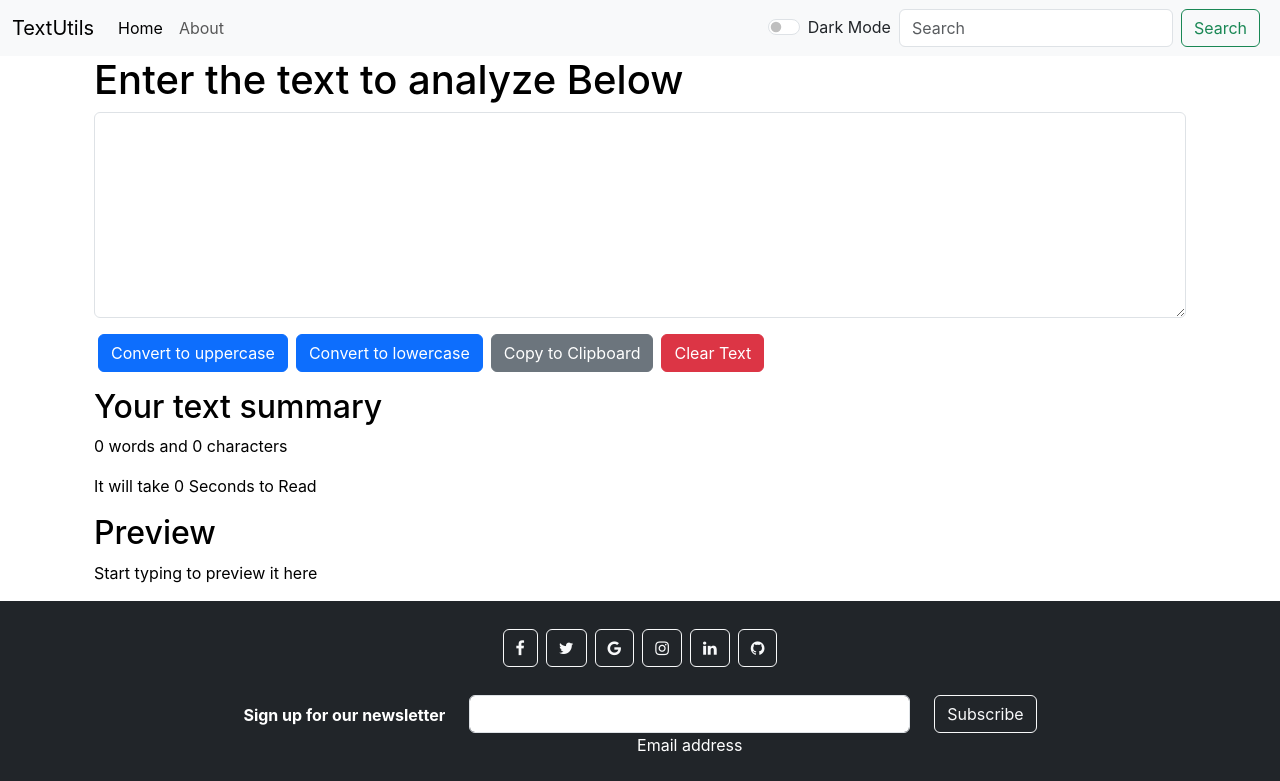
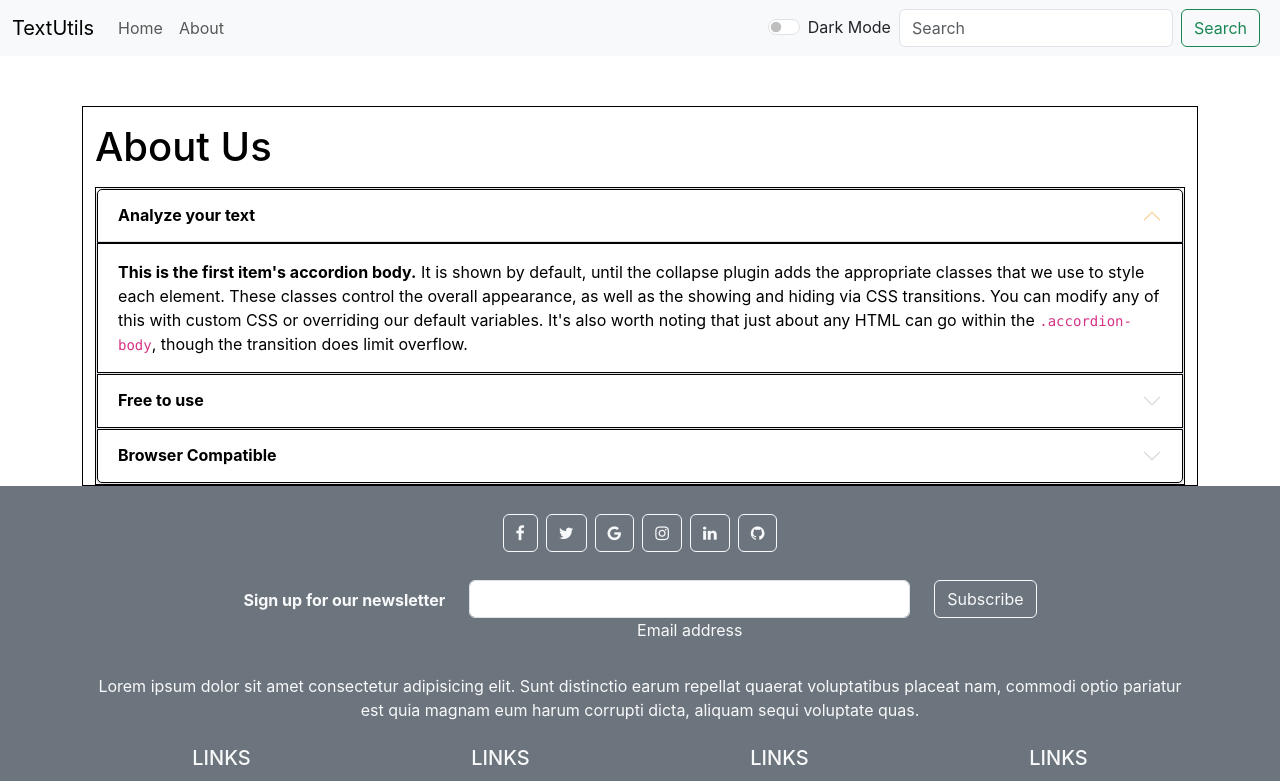
Before and after one commit to fakedevel0per/textutils, a React (Create React App) app: page /about in a window 1280 px wide. Shown: the top 781 px of the page. Built offline with nearby package versions, Linux system fonts and the light colour scheme.

Commit message:
removed bugs improved style
removed some bugs in counting copying more user friendly

```diff
--- a/package.json
+++ b/package.json
@@ -1,7 +1,6 @@
 {
   "name": "textutils",
   "version": "0.1.0",
-  "homepage": "https://fakedevel0per.github.io/textutils",
   "private": true,
   "dependencies": {
     "@testing-library/jest-dom": "^5.16.5",
--- a/public/index.html
+++ b/public/index.html
@@ -7,7 +7,7 @@
     <meta name="theme-color" content="#000000" />
     <meta
       name="description"
-      content="Web site created using create-react-app"
+      content="textUtils is word counter and character counting utility which can be used to manupulate your text in the way you want. You cancopy the manipulated text, as well as convert you text from uppercase to lowecase and lowercase to uppercase"
     />
     <link rel="apple-touch-icon" href="%PUBLIC_URL%/android-icon-36x36.png" />
 
@@ -15,7 +15,7 @@
 
     <link rel="stylesheet" href="https://cdnjs.cloudflare.com/ajax/libs/font-awesome/4.7.0/css/font-awesome.min.css">
     <link href="https://cdn.jsdelivr.net/npm/bootstrap@5.3.0-alpha1/dist/css/bootstrap.min.css" rel="stylesheet" integrity="sha384-GLhlTQ8iRABdZLl6O3oVMWSktQOp6b7In1Zl3/Jr59b6EGGoI1aFkw7cmDA6j6gD" crossorigin="anonymous">
-    <title>TextUtils: Home</title>
+    <title>TextUtils- word counter | character counter | lowercase to uppercase | uppercase to lowercase |</title>
   </head>
   <body>
     <noscript>You need to enable JavaScript to run this app.</noscript>
--- a/src/App.css
+++ b/src/App.css
@@ -36,3 +36,6 @@
     transform: rotate(360deg);
   }
 }
+.accordion-button::after{
+  filter: invert(1);
+}
--- a/src/App.js
+++ b/src/App.js
@@ -4,15 +4,14 @@ import Navbar from './components/Navbar';
 import Alert from './components/Alert';
 import TextForm from './components/TextForm';
 import Footer from './components/Footer';
-// import About from './components/About';
-// import {
-//   BrowserRouter as Router,
-//   Route,
-//   Routes
-// } from "react-router-dom";
+import About from './components/About';
+import {
+  BrowserRouter as Router,
+  Route,
+  Routes
+} from "react-router-dom";
 
 function App() {
-  // const [alert, setAlert] = useState({msg: 'default', type: 'success'});
   const [alert, setAlert] = useState(null);
   const showAlert = (message, type)=>{
    setAlert({
@@ -29,28 +28,26 @@ function App() {
       setMode('dark');
       document.body.style.backgroundColor = '#041525';
       showAlert("Dark Mode has been enabled", "success");
-      document.title = "TextUtils: Home DarkMode";
     }else{
       setMode('light');
       document.body.style.backgroundColor = 'white';
       showAlert("Light Mode has been enabled", "success");
-      document.title = "TextUtils: Home";
     }
   }
+
   return (
     <>
-      {/* <Router> */}
+      <Router>
       <Navbar title="TextUtils" aboutText="About" mode={mode} toggleMode={toggleMode}/>
       <Alert alert={alert}/>
       <div className="container">
-        <TextForm heading="Enter the text to analyze Below" toggleMode={toggleMode} showAlert={showAlert} mode={mode}/>
-        {/* <Routes>
-          <Route exact path="/" element={<TextForm heading="Enter the text to analyze Below" toggleMode={toggleMode} showAlert={showAlert} mode={mode}/>}/>
-          <Route exact path="/about" element={<About/>}/>
-        </Routes> */}
+        <Routes>
+          <Route exact path="/" element={<TextForm heading="Try TextUtils- Word counter, character counter, convert Text" toggleMode={toggleMode} showAlert={showAlert} mode={mode}/>}/>
+          <Route exact path="/about" element={<About mode={mode}/>}/>
+        </Routes>
       </div>
-      <Footer webLink="convertext.com"/>
-      {/* </Router>/ */}
+      <Footer webLink="convertext.com" mode={mode}/>
+      </Router>
     </>
   );
 }
--- a/src/components/About.js
+++ b/src/components/About.js
@@ -1,35 +1,13 @@
-import React, {useState} from 'react'
+import React from 'react'
+
 
 export default function About(props) {
-
-    const [myStyle, setmySyle] = useState({
-        color: 'black',
-        backgroundColor: 'white'
-    })
-
-    //TOGGLE BUTTON TEXT
-    const [btntext, setbtntext] = useState("Enable Dark Mode");
-
-    //TOGGLE STYLE FUNCTION
-const toggleStyle = ()=>{
-    if(btntext === "Enable Light Mode"){
-        setmySyle({
-        color: 'black',
-        backgroundColor: 'white'
-        })
-        setbtntext("Enable Dark Mode");
-
-    }else{
-        setmySyle({
-            color: 'white',
-            backgroundColor: '#041525'
-            })
-        setbtntext("Enable Light Mode");
-
+    let myStyle = {
+        color: props.mode === 'dark'?'white':'black',
+        backgroundColor: props.mode==='dark'?'#06213a':'white',
+        border: '1px solid',
+        borderColor: props.mode==='dark'?'white':'black'
     }
-}
-
-
 
   return (
     <div className="container" style={myStyle}>
@@ -38,7 +16,7 @@ const toggleStyle = ()=>{
                             <div className="accordion-item">
                                 <h2 className="accordion-header" id="headingOne">
                                 <button className="accordion-button" type="button" data-bs-toggle="collapse" data-bs-target="#collapseOne" aria-expanded="true" aria-controls="collapseOne" style={myStyle}>
-                                    Accordion Item #1
+                                    <strong>Analyze your text</strong>
                                 </button>
                                 </h2>
                                 <div id="collapseOne" className="accordion-collapse collapse show" aria-labelledby="headingOne" data-bs-parent="#accordionExample">
@@ -50,7 +28,7 @@ const toggleStyle = ()=>{
                             <div className="accordion-item">
                                 <h2 className="accordion-header" id="headingTwo">
                                 <button className="accordion-button collapsed" type="button" data-bs-toggle="collapse" data-bs-target="#collapseTwo" aria-expanded="false" aria-controls="collapseTwo" style={myStyle}>
-                                    Accordion Item #2
+                                    <strong>Free to use</strong>
                                 </button>
                                 </h2>
                                 <div id="collapseTwo" className="accordion-collapse collapse" aria-labelledby="headingTwo" data-bs-parent="#accordionExample">
@@ -62,7 +40,7 @@ const toggleStyle = ()=>{
                             <div className="accordion-item">
                                 <h2 className="accordion-header" id="headingThree">
                                 <button className="accordion-button collapsed" type="button" data-bs-toggle="collapse" data-bs-target="#collapseThree" aria-expanded="false" aria-controls="collapseThree" style={myStyle}>
-                                    Accordion Item #3
+                                    <strong>Browser Compatible</strong>
                                 </button>
                                 </h2>
                                 <div id="collapseThree" className="accordion-collapse collapse" aria-labelledby="headingThree" data-bs-parent="#accordionExample">
@@ -72,9 +50,6 @@ const toggleStyle = ()=>{
                                 </div>
                             </div>
                             </div>
-                <div className="container">
-                <button type="button" onClick={toggleStyle} className="btn btn-primary my-3">{btntext}</button>
-                </div>
     </div>
   )
 }
--- a/src/components/Alert.js
+++ b/src/components/Alert.js
@@ -6,11 +6,13 @@ export default function Alert(props) {
         return lower.charAt(0).toUpperCase() + lower.slice(1);
     }
   return (
-    props.alert && //    ele1 && ele2 => if ele1 is false or null, ele2 will not execute vice versa if ele1 is true or not null then ele2 will get executed
-    <div>
+    <div style={{height: '50px'}}>
+      {props.alert && //    ele1 && ele2 => if ele1 is false or null, ele2 will not execute vice versa if ele1 is true or not null then ele2 will get executed
+      <div>
         <div className={`alert alert-${props.alert.type} alert-dismissible fade show`} role="alert">
             <strong>{capitalize(props.alert.type)}</strong>: {props.alert.msg}
         </div>
+      </div>}
     </div>
   )
 }
--- a/src/components/Footer.js
+++ b/src/components/Footer.js
@@ -1,33 +1,35 @@
 import React from 'react'
+import { Link } from 'react-router-dom'
+
 export default function Footer(props) {
     return (
-        <footer className="bg-dark text-center text-white">
+        <footer className={`bg-${props.mode==='dark'?'dark':'secondary'} text-center text-light`}>
           {/* <!-- Grid container -->/ */}
           <div className="container p-4">
             {/* <!-- Section: Social media --> */}
             <section className="mb-4">
               {/* <!-- Facebook -->/ */}
-              <a className="btn btn-outline-light btn-floating m-1" href="/" role="button">
+              <a className="btn btn-outline-light btn-floating m-1" href="#" role="button">
                 <i className="fa fa-facebook-f"></i></a>
 
               {/* <!-- Twitter --> */}
-              <a className="btn btn-outline-light btn-floating m-1" href="/" role="button">
+              <a className="btn btn-outline-light btn-floating m-1" href="#" role="button">
                 <i className="fa fa-twitter"></i></a>
 
               {/* <!-- Google -->/ */}
-              <a className="btn btn-outline-light btn-floating m-1" href="/" role="button">
+              <a className="btn btn-outline-light btn-floating m-1" href="#" role="button">
                 <i className="fa fa-google"></i></a>
 
               {/* <!-- Instagram --> */}
-              <a className="btn btn-outline-light btn-floating m-1" href="/" role="button">
+              <a className="btn btn-outline-light btn-floating m-1" href="#" role="button">
                 <i className="fa fa-instagram"></i></a>
 
               {/* <!-- Linkedin -->/ */}
-              <a className="btn btn-outline-light btn-floating m-1" href="/" role="button">
+              <a className="btn btn-outline-light btn-floating m-1" href="#" role="button">
                 <i className="fa fa-linkedin"></i></a>
 
               {/* <!-- Github --> */}
-              <a className="btn btn-outline-light btn-floating m-1" href="/" role="button">
+              <a className="btn btn-outline-light btn-floating m-1" href="#" role="button">
                 <i className="fa fa-github"></i></a>
             </section>
             <section className="">
@@ -66,16 +68,16 @@ export default function Footer(props) {
 
                   <ul className="list-unstyled mb-0">
                     <li>
-                      <a href="/" className="text-white">Link 1</a>
+                      <Link href="#" className="text-white" to="/about">About Us</Link>
                     </li>
                     <li>
-                      <a href="/" className="text-white">Link 2</a>
+                      <a href="#" className="text-white">Link 2</a>
                     </li>
                     <li>
-                      <a href="/" className="text-white">Link 3</a>
+                      <a href="#" className="text-white">Link 3</a>
                     </li>
                     <li>
-                      <a href="/" className="text-white">Link 4</a>
+                      <a href="#" className="text-white">Link 4</a>
                     </li>
                   </ul>
                 </div>
@@ -84,16 +86,16 @@ export default function Footer(props) {
 
                   <ul className="list-unstyled mb-0">
                     <li>
-                      <a href="/" className="text-white">Link 1</a>
+                      <a href="#" className="text-white">Link 1</a>
                     </li>
                     <li>
-                      <a href="/" className="text-white">Link 2</a>
+                      <a href="#" className="text-white">Link 2</a>
                     </li>
                     <li>
-                      <a href="/" className="text-white">Link 3</a>
+                      <a href="#" className="text-white">Link 3</a>
                     </li>
                     <li>
-                      <a href="/" className="text-white">Link 4</a>
+                      <a href="#" className="text-white">Link 4</a>
                     </li>
                   </ul>
                 </div>
@@ -102,16 +104,16 @@ export default function Footer(props) {
 
                   <ul className="list-unstyled mb-0">
                     <li>
-                      <a href="/" className="text-white">Link 1</a>
+                      <a href="#" className="text-white">Link 1</a>
                     </li>
                     <li>
-                      <a href="/" className="text-white">Link 2</a>
+                      <a href="#" className="text-white">Link 2</a>
                     </li>
                     <li>
-                      <a href="/" className="text-white">Link 3</a>
+                      <a href="#" className="text-white">Link 3</a>
                     </li>
                     <li>
-                      <a href="/" className="text-white">Link 4</a>
+                      <a href="#" className="text-white">Link 4</a>
                     </li>
                   </ul>
                 </div>
@@ -120,16 +122,16 @@ export default function Footer(props) {
 
                   <ul className="list-unstyled mb-0">
                     <li>
-                      <a href="/" className="text-white">Link 1</a>
+                      <a href="#" className="text-white">Link 1</a>
                     </li>
                     <li>
-                      <a href="/" className="text-white">Link 2</a>
+                      <a href="#" className="text-white">Link 2</a>
                     </li>
                     <li>
-                      <a href="/" className="text-white">Link 3</a>
+                      <a href="#" className="text-white">Link 3</a>
                     </li>
                     <li>
-                      <a href="/" className="text-white">Link 4</a>
+                      <a href="#" className="text-white">Link 4</a>
                     </li>
                   </ul>
                 </div>
@@ -139,7 +141,7 @@ export default function Footer(props) {
           {/* <div className="text-center p-3" style="background-color: rgba(0, 0, 0, 0.2);"> */}
           <div className="text-center p-3 bg-secondary.bg-gradient  text-white">
             © 2020 Copyright:
-            <a className="text-white" href="/">{" "+props.webLink}</a>
+            <a className="text-white" href="#">{" "+props.webLink}</a>
           </div>
         </footer>
     )
--- a/src/components/Navbar.js
+++ b/src/components/Navbar.js
@@ -1,24 +1,24 @@
 import React from 'react'
 import PropTypes from 'prop-types'
-// import { Link } from 'react-router-dom'
+import { Link } from 'react-router-dom'
 export default function Navbar(props) {
+
   return (
     <nav className={`navbar navbar-expand-lg bg-${props.mode} navbar-${props.mode}`}>
     <div className="container-fluid">
-      <a className="navbar-brand" href="#">{props.title}</a>
+      <Link className="navbar-brand" to="/">{props.title}</Link>
       <button className="navbar-toggler" type="button" data-bs-toggle="collapse" data-bs-target="#navbarSupportedContent" aria-controls="navbarSupportedContent" aria-expanded="false" aria-label="Toggle navigation">
         <span className="navbar-toggler-icon"></span>
       </button>
       <div className="collapse navbar-collapse" id="navbarSupportedContent">
         <ul className="navbar-nav me-auto mb-2 mb-lg-0">
           <li className="nav-item">
-            <a className="nav-link active" aria-current="page" href="#">Home</a>
+            <Link className="nav-link" aria-current="page" to="/">Home</Link>
           </li>
           <li className="nav-item">
-            <a className="nav-link" href="#">{props.aboutText}</a>
+            <Link className="nav-link" to="/about">{props.aboutText}</Link>
           </li>
         </ul>
-        {/* darkmode switch */}
                 <div className={`form-check form-switch text-${props.mode==='light'?'dark':'light'}`}>
                   <input className="form-check-input" onClick={props.toggleMode} type="checkbox" role="switch" id="flexSwitchCheckDefault"/>
                   <label className="form-check-label" htmlFor="flexSwitchCheckDefault">Dark Mode</label>
--- a/src/components/TextForm.js
+++ b/src/components/TextForm.js
@@ -25,12 +25,9 @@ export default function TextForm(props) {
         setText(event.target.value);
     }
     const [text, setText] = useState('');
-    //to change the text
-    //setText('new text here');
-    // let arr = text.split(" ");
 
     // TO REMOVE EMPTY ELEMENTS IN ARRAY
-    let arr = text.split(" ").filter(ele => ele !== "");
+    let arr = text.split(/\s+/).filter(ele => ele !== "");
 
     // TO DISPLAY TIME IN MIN AND SECONDS
     let totalTimeInSec = arr.length * 0.5;
@@ -52,23 +49,21 @@ export default function TextForm(props) {
   return (
     <>
     <div className="container" style={{color: props.mode==='dark'?'white':'black'}}>
-        <h1>{props.heading}</h1>
+        <h1 className='mb-4'>{props.heading}</h1>
             <div className="mb-3">
                 <textarea className="form-control" value={text} id="myBox" rows="8" onChange={handleOnChange} style={{backgroundColor: props.mode==='dark'?'#06213a':'white', color: props.mode==='dark'?'white':'black'}}></textarea>
             </div>
-            <button className="btn btn-primary mx-1" onClick={handleUpClick}>Convert to uppercase</button>
-            <button className="btn btn-primary mx-1" onClick={handleLowClick}>Convert to lowercase</button>
-            <button className="btn btn-secondary mx-1" onClick={handleCopy}>Copy to Clipboard</button>
-            <button className="btn btn-danger mx-1" onClick={handleClearText}>Clear Text</button>
+            <button disabled = {text.length===0} className="btn btn-primary mx-1 my-1" onClick={handleUpClick}>Convert to uppercase</button>
+            <button disabled = {text.length===0} className="btn btn-primary mx-1 my-1" onClick={handleLowClick}>Convert to lowercase</button>
+            <button disabled = {text.length===0} className="btn btn-secondary mx-1 my-1" onClick={handleCopy}>Copy to Clipboard</button>
+            <button disabled = {text.length===0} className="btn btn-danger mx-1 my-1" onClick={handleClearText}>Clear Text</button>
     </div>
     <div className="container my-3" style={{color: props.mode==='dark'?'white':'black'}}>
         <h2>Your text summary</h2>
-
-
         <p>{arr.length} words and {text.length} characters</p>
         <p>It will take {stringTime} to Read</p>
         <h2>Preview</h2>
-        <p>{text.length>0?text:"Start typing to preview it here"}</p>
+        <p>{text.length>0?text:"Nothing to preview"}</p>
     </div>
     </>
   )
```
